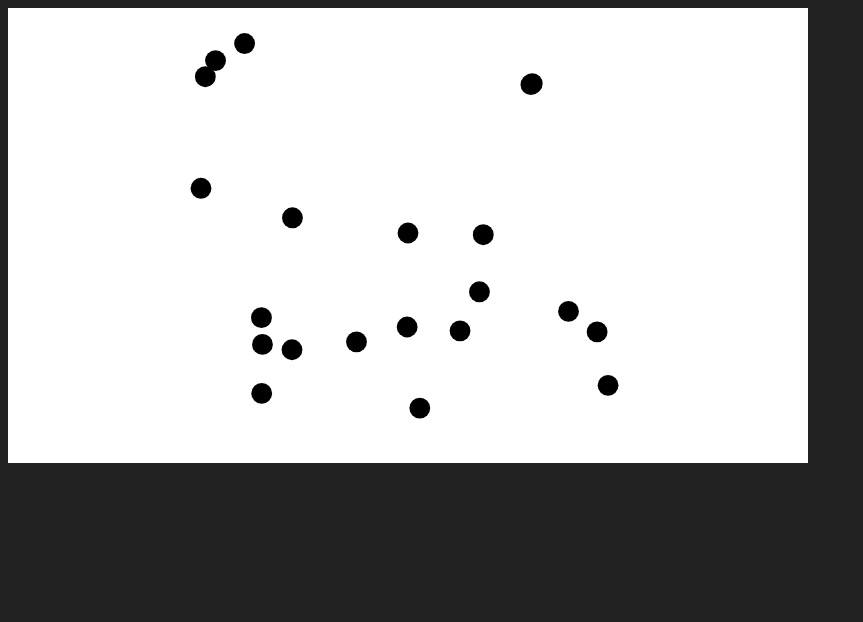
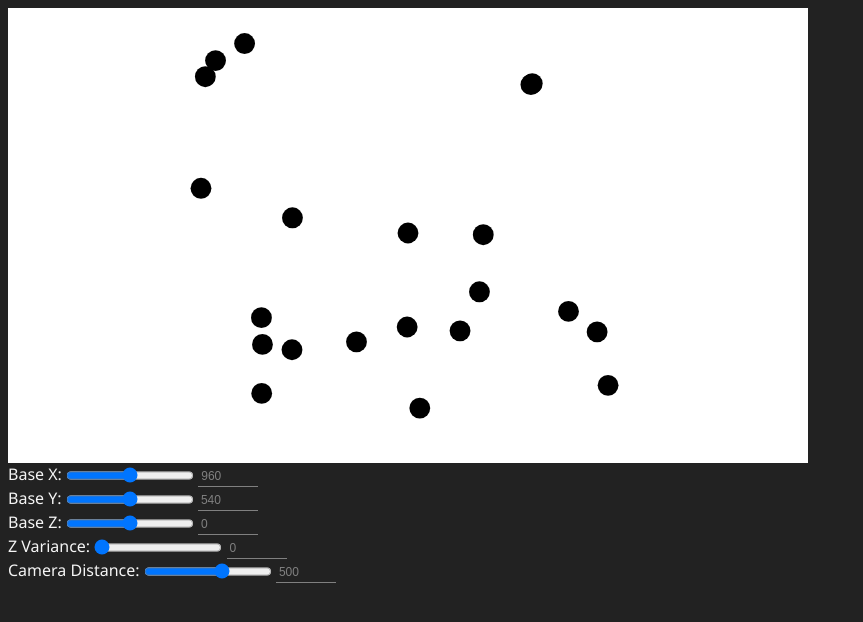
Before and after one commit to yikuansun/sprite-replicator, a SvelteKit app: page / in a window 1280 px wide. Shown: the top 622 px of the page, without its empty margins (0-863 px from the left). Built offline with nearby package versions, Linux system fonts and the light colour scheme.

Commit message:
Add sliders

```diff
--- /dev/null
+++ b/src/lib/Slider.svelte
@@ -0,0 +1,49 @@
+<script context="module">
+    let current;
+</script>
+
+<script>
+    import { createEventDispatcher } from "svelte";
+
+    const dispatch = createEventDispatcher();
+
+    export let value;
+    export let min = 0;
+    export let max;
+    export let step = 1;
+    export let className = null;
+
+    let numberElement;
+    let rangeElement;
+
+    function updateValues() {
+        dispatch("input");
+    }
+
+    function onChange() {
+        dispatch("change");
+    }
+</script>
+
+<slider class={className}>
+<input type="range" min={min} max={max} bind:value={value} step={step} bind:this={rangeElement} on:input={updateValues} on:change={onChange} />
+<input type="number" bind:value={value} step={step} bind:this={numberElement} on:input={updateValues} on:change={onChange} />
+</slider>
+
+<svelte:options accessors={true} />
+
+<style>
+    input[type=number] {
+        width: 54px;
+        font-size: 12px;
+        padding: 3px;
+        outline: none!important;
+        margin-bottom: 0!important;
+    }
+    input[type=range] {
+        padding: 0;
+        margin: 0;
+        vertical-align: middle;
+        width: 128px;
+    }
+</style>
--- a/src/routes/+page.svelte
+++ b/src/routes/+page.svelte
@@ -4,6 +4,7 @@
     import "$lib/styles/global.css";
     import transparencySquare from "$lib/images/transparency square.png";
     import seedrandom from "seedrandom";
+    import Slider from "$lib/Slider.svelte";
 
     let portal = "webapp";
 
@@ -48,6 +49,8 @@
 
     let spriteData = [];
     function createNoise() {
+        spriteData = [];
+
         let baseSprite = {
             x: userOptions["baseX"],
             y: userOptions["baseY"],
@@ -100,6 +103,11 @@
         {/each}
     </svg>
 </div>
+Base X: <Slider bind:value={userOptions["baseX"]} min={0} max={1920} on:input={createNoise} /> <br />
+Base Y: <Slider bind:value={userOptions["baseY"]} min={0} max={1080} on:input={createNoise} /> <br />
+Base Z: <Slider bind:value={userOptions["baseZ"]} min={-300} max={300} on:input={createNoise} /> <br />
+Z Variance: <Slider bind:value={userOptions["zVariance"]} min={0} max={300} on:input={createNoise} /> <br />
+Camera Distance: <Slider bind:value={userOptions["cameraZ"]} min={0} max={800} on:input={createNoise} /> <br />
 
 {#if portal == "photopea"}
     <!--photopea plugin-->
```
